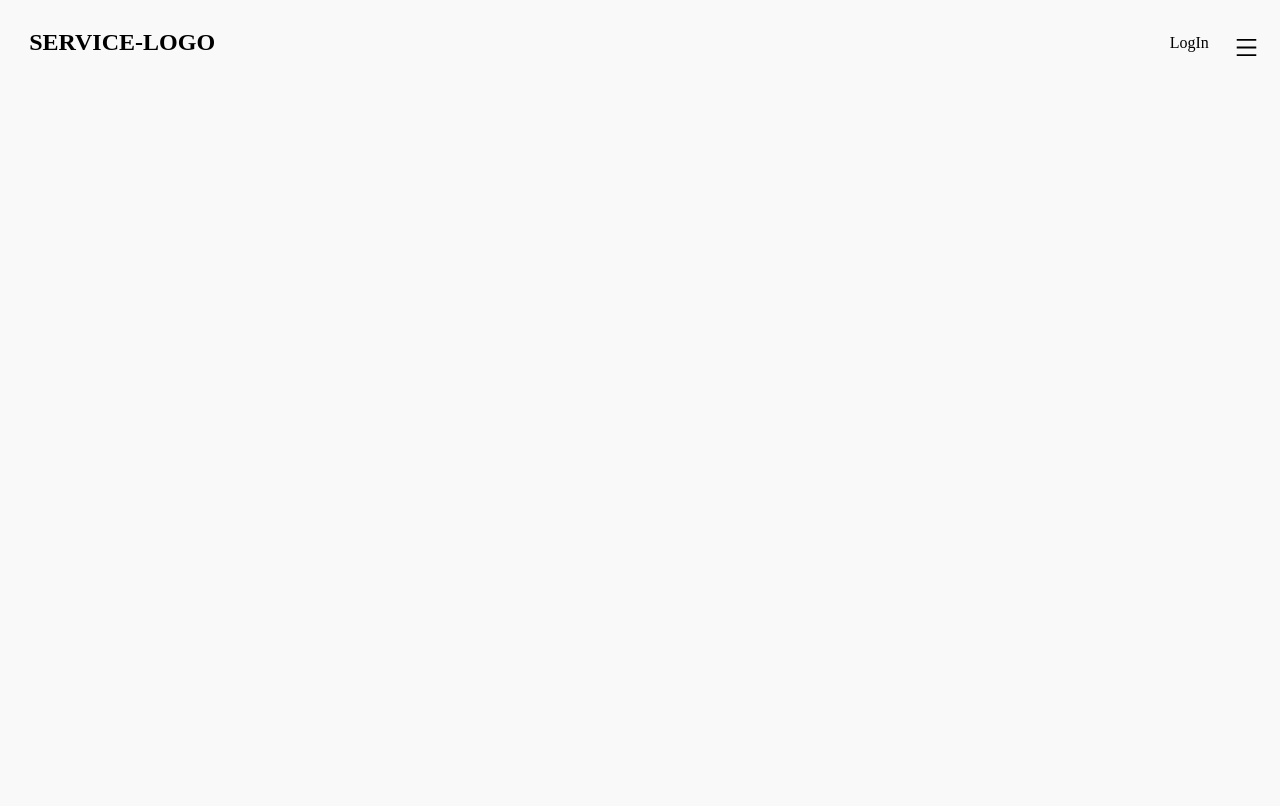
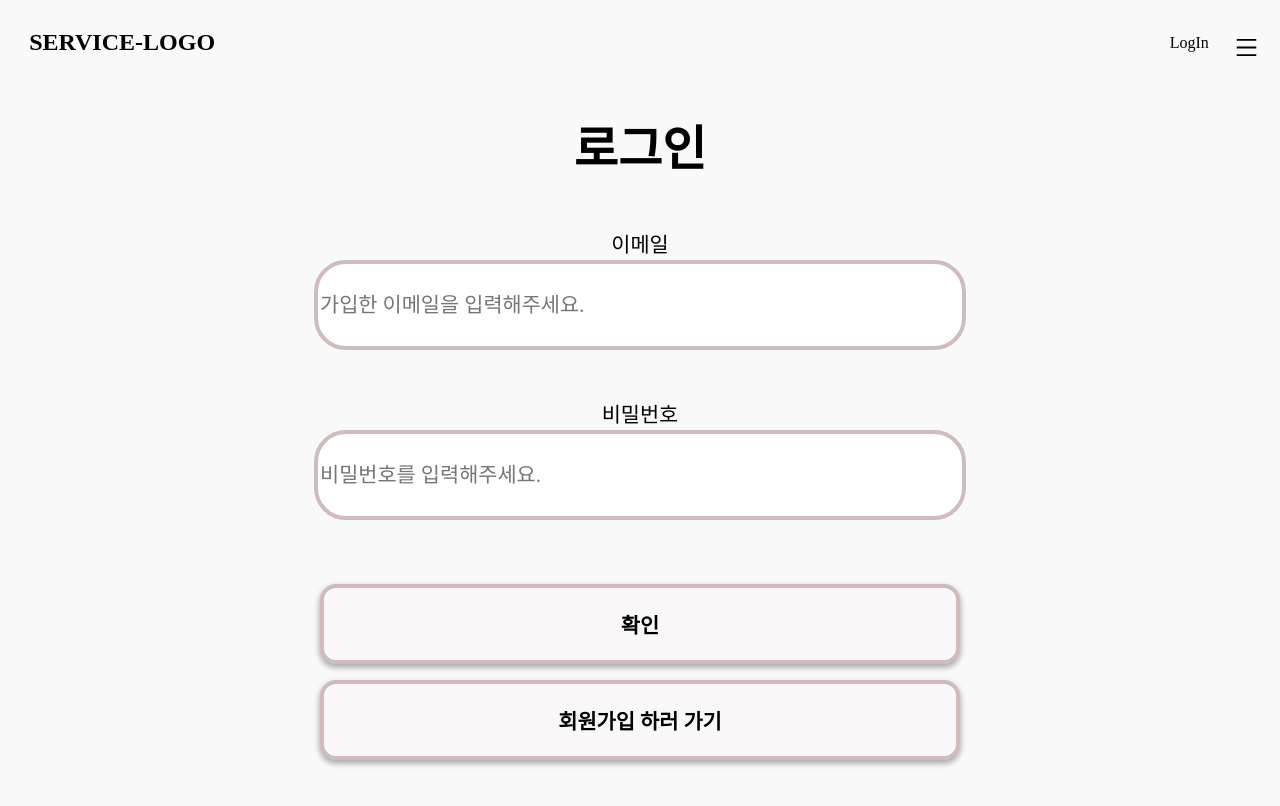
Before and after one commit to wooneeS2/-After_Corona_Tube, a React (Create React App) app in the folder project/: page /sign-in in a window 1280 px wide. Before the commit this address had no page. Shown: the top 806 px of the page. Built offline with nearby package versions, Linux system fonts and the light colour scheme; a web font is replaced by a local one.

Commit message:
Refactor sign-in,up

```diff
--- a/project/src/App.js
+++ b/project/src/App.js
@@ -4,8 +4,8 @@ import StartPage from "./pages/StartPage";
 import ChartPage from "./pages/ChartPage";
 import SearchPage from "./pages/SearchPage";
 import HeaderComponents from "./components/base/Header";
-import { LogInPage } from "./pages/LogInPage";
-import SignUpPage from "./pages/SignUpPage";
+import { SignInPage } from "./pages/sign/SignInPage";
+import SignUpPage from "./pages/sign/SignUpPage";
 
 import "./design/fonts.css";
 
@@ -19,7 +19,7 @@ function App() {
           <Route path="/home" element={<StartPage />} />
           <Route path="/chart" element={<ChartPage />} />
           <Route path="/search" element={<SearchPage />} />
-          <Route path="/log-in" element={<LogInPage />} />
+          <Route path="/sign-in" element={<SignInPage />} />
           <Route path="/sign-up" element={<SignUpPage />} />
         </Routes>
       </BrowserRouter>
--- a/project/src/components/base/Header.js
+++ b/project/src/components/base/Header.js
@@ -30,7 +30,7 @@ export function MenuBtn() {
     <>
       <div className="navigator">
         <div id="login-btn">
-          <Link to={"/log-in"}>LogIn</Link>
+          <Link to={"/sign-in"}>LogIn</Link>
         </div>
         <button
           id="menu-btn"
--- a/project/src/design/logIn.css
+++ b/project/src/design/signIn.css
@@ -43,8 +43,7 @@ input[type="text"] {
   border: 0.3rem solid #e06666;
 }
 
-#user-id-input,
-#user-pw-input {
+#user-input {
   width: 50%;
   height: 80px;
   border: 0.3rem solid #d0bcbc;
@@ -52,14 +51,12 @@ input[type="text"] {
   font-size: 1.3rem;
 }
 
-#user-id-input:focus,
-#user-pw-input:focus {
+#user-input:focus {
   outline: none;
   border: 0.3rem solid #e06666;
 }
 
-#log-in-id-title,
-#log-in-pw-title {
+#log-in-subtitle {
   font-size: 1.3rem;
   margin-bottom: 2px;
 }
--- a/project/src/pages/LogInPage.js
+++ /dev/null
@@ -1,76 +0,0 @@
-import "../design/logIn.css";
-import { Link } from "react-router-dom";
-import { useState } from "react";
-import { isEmail, borderStyle } from "./SignUpPage";
-
-//TODO post 기능
-//TODO 로그인 성공화면 만들기
-
-export function LogInPage() {
-  const [userEmail, setUserEmail] = useState("");
-  const [userPw, setUserPw] = useState("");
-  const [emailError, setEmailError] = useState(false);
-  return (
-    <>
-      <div className="log-in-box">
-        <p id="log-in-title">로그인</p>
-
-        <form>
-          <div id="user-id-box">
-            <div id="log-in-id-title">이메일</div>
-
-            <input
-              type="text"
-              name="user-id"
-              id="user-id-input"
-              placeholder="가입한 이메일을 입력해주세요."
-              onChange={e => {
-                setUserEmail(e.target.value);
-              }}
-              style={userEmail !== "" ? borderStyle : {}}
-            />
-            {emailError && (
-              <div style={{ color: "red", fontSize: "1rem" }}>
-                올바른 이메일을 입력해주세요.
-              </div>
-            )}
-          </div>
-          <div id="user-pw-box">
-            <div id="log-in-pw-title">비밀번호</div>
-            <input
-              type="password"
-              name="user-pw"
-              id="user-pw-input"
-              placeholder="비밀번호를 입력해주세요."
-              onChange={e => {
-                setUserPw(e.target.value);
-              }}
-              style={userPw !== "" ? borderStyle : {}}
-            />
-          </div>
-          <button
-            type="submit"
-            id="user-log-in-btn"
-            onClick={e => {
-              e.preventDefault();
-              const isValidation = isEmail(userEmail);
-              if (!isValidation) {
-                setEmailError(true);
-                console.log("error", emailError);
-              } else {
-                setEmailError(false);
-              }
-            }}
-          >
-            확인
-          </button>
-        </form>
-        <Link to="/sign-up">
-          <button id="user-log-in-btn">회원가입 하러 가기</button>
-        </Link>
-      </div>
-    </>
-  );
-}
-
-export default LogInPage;
--- a/project/src/pages/SignUpPage.js
+++ b/project/src/pages/sign/SignInPage.js
@@ -1,49 +1,28 @@
-import "../design/logIn.css";
+import "../../design/signIn.css";
+import { Link } from "react-router-dom";
 import { useState } from "react";
+import { isEmail, borderStyle } from "./SignUpPage";
 
-export const isEmail = email => {
-  const emailRegex =
-    /^(([^<>()\[\].,;:\s@"]+(\.[^<>()\[\].,;:\s@"]+)*)|(".+"))@(([^<>()[\].,;:\s@"]+\.)+[^<>()[\].,;:\s@"]{2,})$/i;
-  console.log(email);
-  console.log(emailRegex.test(email));
-  return emailRegex.test(email);
-};
-export const borderStyle = { border: "0.3rem solid #e06666" };
+//TODO post 기능
+//TODO 로그인 성공화면 만들기
 
-export function SignUpPage() {
-  const [userInfo, setUserInfo] = useState({ name: "", email: "", pw: "" });
+export function SignInPage() {
+  const [userInfo, setUserInfo] = useState({ email: "", pw: "" });
   const [emailError, setEmailError] = useState(false);
-
   return (
     <>
       <div className="log-in-box">
-        <p id="log-in-title">회원가입</p>
+        <p id="log-in-title">로그인</p>
 
         <form>
           <div id="user-id-box">
-            <div id="user-pw-box">
-              <div id="log-in-pw-title">이름</div>
-              <input
-                type="text"
-                name="user-pw"
-                id="user-pw-input"
-                placeholder="이름을 입력해주세요."
-                onChange={e => {
-                  setUserInfo({
-                    ...userInfo,
-                    name: e.target.value,
-                  });
-                }}
-                style={userInfo.name !== "" ? borderStyle : {}}
-              />
-            </div>
-            <div id="log-in-id-title">이메일</div>
+            <div id="log-in-subtitle">이메일</div>
 
             <input
               type="text"
               name="user-id"
-              id="user-id-input"
-              placeholder="이메일을 입력해주세요."
+              id="user-input"
+              placeholder="가입한 이메일을 입력해주세요."
               onChange={e => {
                 setUserInfo({
                   ...userInfo,
@@ -58,19 +37,15 @@ export function SignUpPage() {
               </div>
             )}
           </div>
-
           <div id="user-pw-box">
-            <div id="log-in-pw-title">비밀번호</div>
+            <div id="log-in-subtitle">비밀번호</div>
             <input
               type="password"
               name="user-pw"
-              id="user-pw-input"
+              id="user-input"
               placeholder="비밀번호를 입력해주세요."
               onChange={e => {
-                setUserInfo({
-                  ...userInfo,
-                  pw: e.target.value,
-                });
+                setUserInfo({ ...userInfo, pw: e.target.value });
               }}
               style={userInfo.pw !== "" ? borderStyle : {}}
             />
@@ -80,7 +55,6 @@ export function SignUpPage() {
             id="user-log-in-btn"
             onClick={e => {
               e.preventDefault();
-              console.log(userInfo);
               const isValidation = isEmail(userInfo.email);
               if (!isValidation) {
                 setEmailError(true);
@@ -93,8 +67,12 @@ export function SignUpPage() {
             확인
           </button>
         </form>
+        <Link to="/sign-up">
+          <button id="user-log-in-btn">회원가입 하러 가기</button>
+        </Link>
       </div>
     </>
   );
 }
-export default SignUpPage;
+
+export default SignInPage;
--- /dev/null
+++ b/project/src/pages/sign/SignUpPage.js
@@ -0,0 +1,100 @@
+import "../../design/signIn.css";
+import { useState } from "react";
+
+export const isEmail = email => {
+  const emailRegex =
+    /^(([^<>()\[\].,;:\s@"]+(\.[^<>()\[\].,;:\s@"]+)*)|(".+"))@(([^<>()[\].,;:\s@"]+\.)+[^<>()[\].,;:\s@"]{2,})$/i;
+  console.log(email);
+  console.log(emailRegex.test(email));
+  return emailRegex.test(email);
+};
+export const borderStyle = { border: "0.3rem solid #e06666" };
+
+export function SignUpPage() {
+  const [userInfo, setUserInfo] = useState({ name: "", email: "", pw: "" });
+  const [emailError, setEmailError] = useState(false);
+
+  return (
+    <>
+      <div className="log-in-box">
+        <p id="log-in-title">회원가입</p>
+
+        <form>
+          <div id="user-id-box">
+            <div id="user-pw-box">
+              <div id="log-in-subtitle">이름</div>
+              <input
+                type="text"
+                name="user-pw"
+                id="user-input"
+                placeholder="이름을 입력해주세요."
+                onChange={e => {
+                  setUserInfo({
+                    ...userInfo,
+                    name: e.target.value,
+                  });
+                }}
+                style={userInfo.name !== "" ? borderStyle : {}}
+              />
+            </div>
+            <div id="log-in-subtitle">이메일</div>
+
+            <input
+              type="text"
+              name="user-id"
+              id="user-input"
+              placeholder="이메일을 입력해주세요."
+              onChange={e => {
+                setUserInfo({
+                  ...userInfo,
+                  email: e.target.value,
+                });
+              }}
+              style={userInfo.email !== "" ? borderStyle : {}}
+            />
+            {emailError && (
+              <div style={{ color: "red", fontSize: "1rem" }}>
+                올바른 이메일을 입력해주세요.
+              </div>
+            )}
+          </div>
+
+          <div id="user-pw-box">
+            <div id="log-in-subtitle">비밀번호</div>
+            <input
+              type="password"
+              name="user-pw"
+              id="user-input"
+              placeholder="비밀번호를 입력해주세요."
+              onChange={e => {
+                setUserInfo({
+                  ...userInfo,
+                  pw: e.target.value,
+                });
+              }}
+              style={userInfo.pw !== "" ? borderStyle : {}}
+            />
+          </div>
+          <button
+            type="submit"
+            id="user-log-in-btn"
+            onClick={e => {
+              e.preventDefault();
+              console.log(userInfo);
+              const isValidation = isEmail(userInfo.email);
+              if (!isValidation) {
+                setEmailError(true);
+                console.log("error", emailError);
+              } else {
+                setEmailError(false);
+              }
+            }}
+          >
+            확인
+          </button>
+        </form>
+      </div>
+    </>
+  );
+}
+export default SignUpPage;
```
